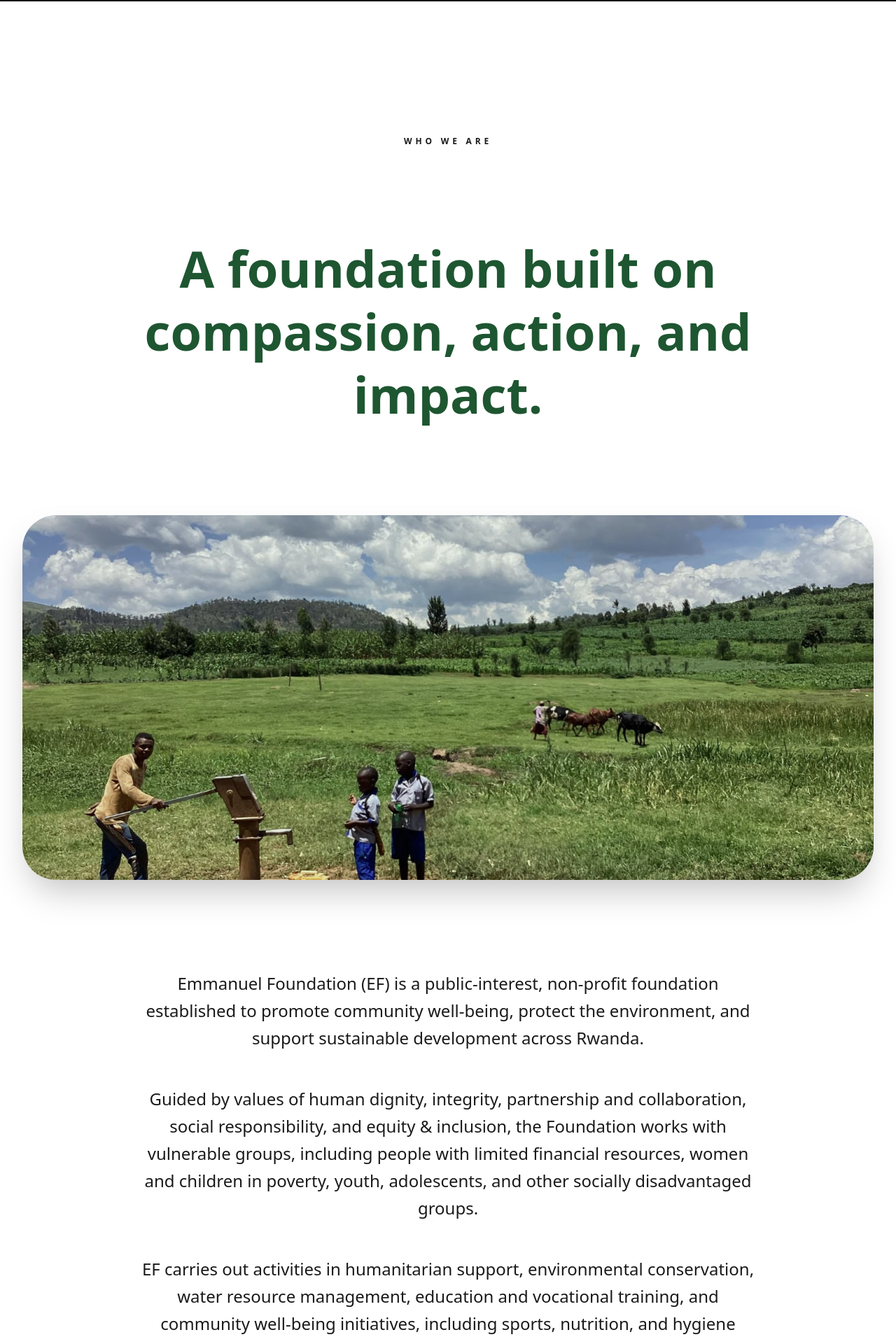
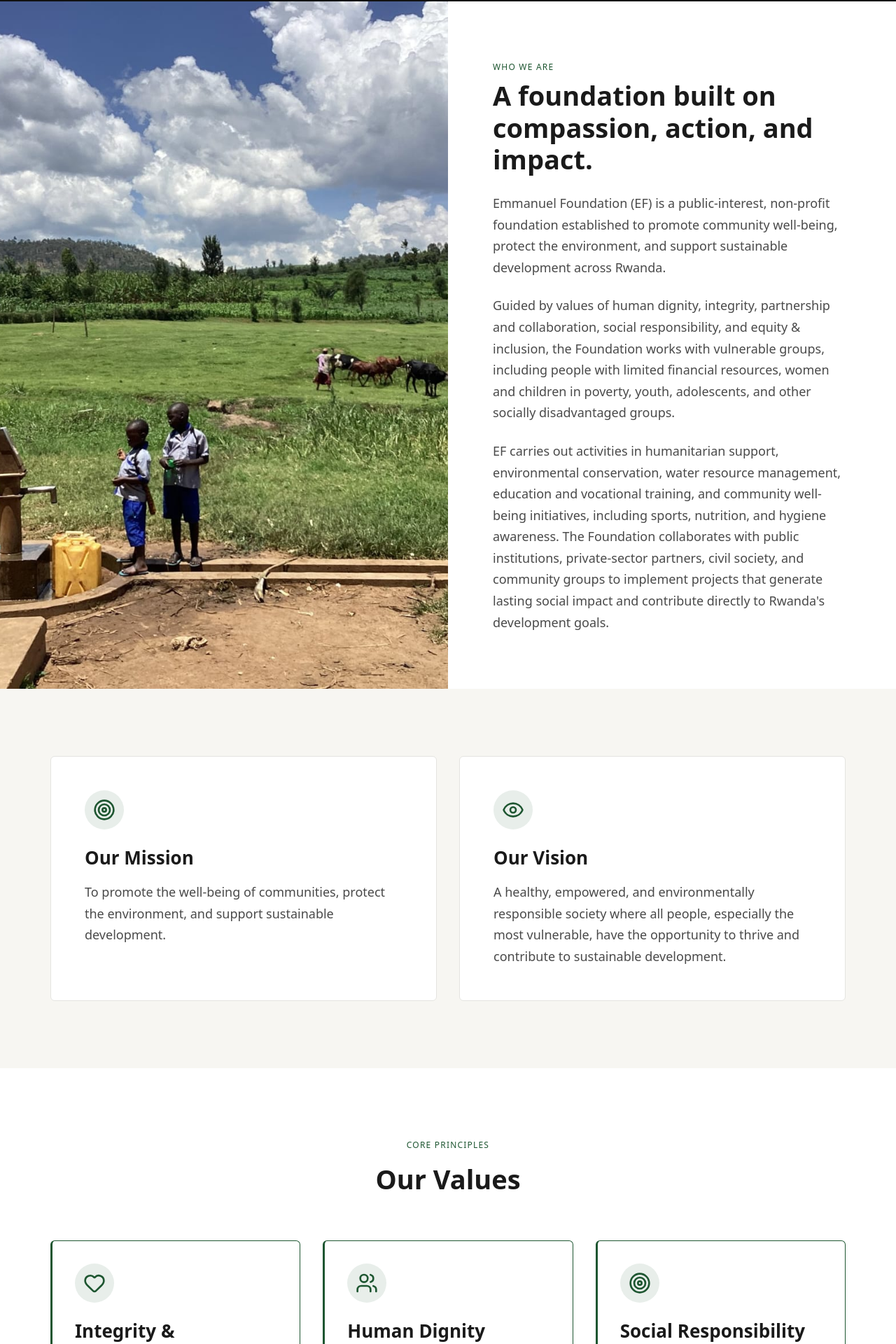
Before and after one commit to Smiley2507/emmanuel-foundation-website, a Next.js app: page /en/about in a window 1280 px wide. Shown: the part 365-2285 px from the top of the page at 70% size. Built offline with nearby package versions, Linux system fonts and the light colour scheme.

Commit message:
style(about): restructure into 50/50 and dark hero layout

```diff
--- a/src/app/[locale]/about/page.tsx
+++ b/src/app/[locale]/about/page.tsx
@@ -11,69 +11,57 @@ const values = [
         icon: Heart,
         title: 'Integrity & Accountability',
         description: 'We act with transparency, responsibility, and ethical integrity in all our programmes, partnerships, and resource use.',
-        color: 'bg-red-50 text-red-500'
     },
     {
         icon: Users,
         title: 'Human Dignity',
         description: 'We place people at the heart of our work, promoting compassion, respect, and dignity for all individuals and communities we serve.',
-        color: 'bg-blue-50 text-blue-500'
     },
     {
         icon: Target,
         title: 'Social Responsibility',
         description: 'We are committed to positive social impact by acting responsibly, promoting ethical practices, and contributing to community well‑being.',
-        color: 'bg-green-50 text-green-500'
     },
     {
         icon: Shield,
         title: 'Partnership & Collaboration',
         description: 'We work closely with communities, institutions, and development partners to deliver inclusive and locally driven solutions.',
-        color: 'bg-amber-50 text-amber-500'
     },
     {
         icon: Leaf,
         title: 'Equity & Inclusion',
         description: 'We ensure equal opportunities and meaningful participation for all, with special focus on women, youth, children, and vulnerable groups.',
-        color: 'bg-purple-50 text-purple-500'
     }
 ];
 
 export default function AboutPage() {
     return (
-        <div className="flex flex-col min-h-screen font-sans">
+        <div className="flex flex-col min-h-screen">
             <PageHeader title="About Us" subtitle="Driven by compassion. Rooted in community. Focused on lasting impact." />
 
-            {/* Who We Are Section */}
-            <section className="py-48 bg-white overflow-hidden">
-                <div className="max-w-7xl mx-auto px-4 sm:px-6 lg:px-8">
-                    <div className="text-center max-w-4xl mx-auto mb-32">
-                        <motion.div
-                            initial={{ y: 20, opacity: 0 }}
-                            whileInView={{ y: 0, opacity: 1 }}
-                            transition={{ duration: 0.6 }}
-                            viewport={{ once: true }}
-                            className="space-y-8"
-                        >
-                            <span className="text-xs font-sans font-bold uppercase tracking-[0.4em] text-secondary block">Who We Are</span>
-                            <h2 className="text-5xl md:text-7xl font-heading font-black text-primary leading-tight">
-                                A foundation built on compassion, action, and impact.                            </h2>
-                        </motion.div>
-                    </div>
-
-                    <div className="relative aspect-[21/9] rounded-[3rem] overflow-hidden mb-32 shadow-2xl">
-                        <motion.img
-                            initial={{ scale: 1.1 }}
-                            whileInView={{ scale: 1 }}
-                            transition={{ duration: 1.5 }}
+            {/* Who We Are - Split Layout */}
+            <section className="bg-[var(--color-bg-white)]">
+                <div className="flex flex-col lg:flex-row">
+                    <div className="w-full lg:w-1/2 min-h-[600px]">
+                        <img
                             src="/bg-2.jpeg"
                             alt="Who we are"
                             className="w-full h-full object-cover"
                         />
-                        <div className="absolute inset-0 bg-primary/10 mix-blend-multiply" />
                     </div>
-
-                    <div className="max-w-4xl mx-auto text-xl md:text-2xl text-foreground/70 leading-relaxed space-y-12 text-center font-sans font-medium">
+                    <div className="w-full lg:w-1/2 flex items-center bg-[var(--color-bg-white)]">
+                        <div className="py-[40px] px-[24px] lg:py-[80px] lg:px-[64px] max-w-[720px]">
+                            <motion.div
+                                initial={{ x: 50, opacity: 0 }}
+                                whileInView={{ x: 0, opacity: 1 }}
+                                transition={{ duration: 0.8 }}
+                                viewport={{ once: true }}
+                            >
+                                <span className="overline-label">Who We Are</span>
+                                <h2 className="h2 mb-[24px] text-[var(--color-text-primary)]">
+                                    A foundation built on compassion, action, and impact.
+                                </h2>
+                                <div className="body-large text-[var(--color-text-secondary)] space-y-[24px]">
                                     <p>
                                         Emmanuel Foundation (EF) is a public-interest, non-profit foundation established to promote community well-being, protect the environment, and support sustainable development across Rwanda.
                                     </p>
@@ -81,49 +69,47 @@ export default function AboutPage() {
                                         Guided by values of human dignity, integrity, partnership and collaboration, social responsibility, and equity & inclusion, the Foundation works with vulnerable groups, including people with limited financial resources, women and children in poverty, youth, adolescents, and other socially disadvantaged groups.
                                     </p>
                                     <p>
-                            EF carries out activities in humanitarian support, environmental conservation, water resource management, education and vocational training, and community well-being initiatives, including sports, nutrition, and hygiene awareness. The Foundation collaborates with public institutions, private-sector partners, civil society, and community groups to implement projects that generate lasting social impact and contribute directly to Rwanda&apos;s development goals.
+                                        EF carries out activities in humanitarian support, environmental conservation, water resource management, education and vocational training, and community well-being initiatives, including sports, nutrition, and hygiene awareness. The Foundation collaborates with public institutions, private-sector partners, civil society, and community groups to implement projects that generate lasting social impact and contribute directly to Rwanda's development goals.
                                     </p>
+                                </div>
+                            </motion.div>
+                        </div>
                     </div>
                 </div>
             </section>
 
             {/* Mission & Vision */}
-            <section className="py-48 bg-[#FAFAF8]">
-                <div className="max-w-7xl mx-auto px-4 sm:px-6 lg:px-8">
-                    <div className="grid grid-cols-1 md:grid-cols-2 gap-16 relative">
-                        {/* Decorative background circle */}
-                        <div className="absolute top-1/2 left-1/2 -translate-x-1/2 -translate-y-1/2 w-[500px] h-[500px] bg-secondary/5 rounded-full blur-3xl -z-10" />
-
+            <section className="py-[96px] bg-[var(--color-bg-light)]">
+                <div className="max-w-[1200px] mx-auto px-4 sm:px-6 lg:px-8">
+                    <div className="grid grid-cols-1 md:grid-cols-2 gap-[32px]">
                         <motion.div
-                            initial={{ x: -30, opacity: 0 }}
-                            whileInView={{ x: 0, opacity: 1 }}
+                            initial={{ y: 30, opacity: 0 }}
+                            whileInView={{ y: 0, opacity: 1 }}
                             transition={{ duration: 0.6 }}
                             viewport={{ once: true }}
-                            className="group bg-white p-14 rounded-[3rem] shadow-sm hover:shadow-2xl transition-all border border-gray-100 relative overflow-hidden"
+                            className="ui-card p-[48px]"
                         >
-                            <div className="absolute top-0 right-0 w-32 h-32 bg-primary/5 rounded-bl-[4rem] group-hover:scale-110 transition-transform duration-500" />
-                            <div className="w-24 h-24 bg-secondary/10 rounded-2xl flex items-center justify-center mb-10 text-primary group-hover:scale-110 transition-transform duration-500">
-                                <Target size={40} />
+                            <div className="w-[56px] h-[56px] bg-[var(--color-primary-light)] rounded-full flex items-center justify-center mb-[24px] text-[var(--color-primary)]">
+                                <Target size={32} />
                             </div>
-                            <h3 className="text-4xl font-heading font-black text-primary mb-8">Our Mission</h3>
-                            <p className="text-foreground/70 leading-relaxed text-xl font-sans font-medium">
+                            <h3 className="h3 mb-[16px] text-[var(--color-text-primary)]">Our Mission</h3>
+                            <p className="body-large text-[var(--color-text-secondary)]">
                                 To promote the well-being of communities, protect the environment, and support sustainable development.
                             </p>
                         </motion.div>
 
                         <motion.div
-                            initial={{ x: 30, opacity: 0 }}
-                            whileInView={{ x: 0, opacity: 1 }}
+                            initial={{ y: 30, opacity: 0 }}
+                            whileInView={{ y: 0, opacity: 1 }}
                             transition={{ duration: 0.6, delay: 0.2 }}
                             viewport={{ once: true }}
-                            className="group bg-white p-14 rounded-[3rem] shadow-sm hover:shadow-2xl transition-all border border-gray-100 relative overflow-hidden"
+                            className="ui-card p-[48px]"
                         >
-                            <div className="absolute top-0 right-0 w-32 h-32 bg-secondary/10 rounded-bl-[4rem] group-hover:scale-110 transition-transform duration-500" />
-                            <div className="w-24 h-24 bg-primary/10 rounded-2xl flex items-center justify-center mb-10 text-primary group-hover:scale-110 transition-transform duration-500">
-                                <Eye size={40} />
+                            <div className="w-[56px] h-[56px] bg-[var(--color-primary-light)] rounded-full flex items-center justify-center mb-[24px] text-[var(--color-primary)]">
+                                <Eye size={32} />
                             </div>
-                            <h3 className="text-4xl font-heading font-black text-primary mb-8">Our Vision</h3>
-                            <p className="text-foreground/70 leading-relaxed text-xl font-sans font-medium">
+                            <h3 className="h3 mb-[16px] text-[var(--color-text-primary)]">Our Vision</h3>
+                            <p className="body-large text-[var(--color-text-secondary)]">
                                 A healthy, empowered, and environmentally responsible society where all people, especially the most vulnerable, have the opportunity to thrive and contribute to sustainable development.
                             </p>
                         </motion.div>
@@ -131,16 +117,15 @@ export default function AboutPage() {
                 </div>
             </section>
 
-
-            {/* Values */}
-            <section className="py-48 bg-white">
-                <div className="max-w-7xl mx-auto px-4 sm:px-6 lg:px-8 text-center">
-                    <div className="mb-32">
-                        <span className="text-xs font-sans font-bold uppercase tracking-[0.4em] text-secondary">Core Principles</span>
-                        <h2 className="text-5xl md:text-7xl font-heading font-black text-primary mt-6">Our Values</h2>
+            {/* Core Values */}
+            <section className="py-[96px] bg-[var(--color-bg-white)]">
+                <div className="max-w-[1200px] mx-auto px-4 sm:px-6 lg:px-8 text-center">
+                    <div className="mb-[64px]">
+                        <span className="overline-label">Core Principles</span>
+                        <h2 className="h2 text-[var(--color-text-primary)] mt-2">Our Values</h2>
                     </div>
 
-                    <div className="grid grid-cols-1 sm:grid-cols-2 lg:grid-cols-3 gap-12">
+                    <div className="grid grid-cols-1 md:grid-cols-3 gap-[32px] text-left">
                         {values.map((value, index) => (
                             <motion.div
                                 key={value.title}
@@ -148,13 +133,13 @@ export default function AboutPage() {
                                 whileInView={{ y: 0, opacity: 1 }}
                                 transition={{ duration: 0.6, delay: index * 0.1 }}
                                 viewport={{ once: true }}
-                                className="group p-10 bg-white rounded-3xl hover:shadow-2xl transition-all duration-500 border border-gray-100 flex flex-col items-center relative"
+                                className="ui-card flex flex-col items-start p-[32px] border-l-[3px] border-[var(--color-primary)]"
                             >
-                                <div className={`w-20 h-20 ${value.color} rounded-2xl flex items-center justify-center mb-8 transform group-hover:scale-110 transition-transform duration-500 shadow-lg`}>
+                                <div className="w-[56px] h-[56px] bg-[var(--color-primary-light)] rounded-full flex items-center justify-center text-[var(--color-primary)] mb-[24px]">
                                     <value.icon size={32} />
                                 </div>
-                                <h3 className="text-2xl font-heading font-black text-primary mb-6 group-hover:text-secondary transition-colors">{value.title}</h3>
-                                <p className="text-base text-foreground/60 font-sans font-medium tracking-wider">{value.description}</p>
+                                <h3 className="h3 text-[var(--color-text-primary)] mb-[16px]">{value.title}</h3>
+                                <p className="body-base text-[var(--color-text-secondary)]">{value.description}</p>
                             </motion.div>
                         ))}
                     </div>
@@ -163,80 +148,90 @@ export default function AboutPage() {
 
             <TeamSection />
 
-            {/* Challenges & Solutions */}
-            <section className="py-48 bg-white overflow-hidden">
-                <div className="max-w-7xl mx-auto px-4 sm:px-6 lg:px-8">
-                    <div className="flex flex-col lg:flex-row items-center gap-24 mb-48">
-                        <div className="lg:w-1/2 relative">
-                            <div className="absolute top-8 left-8 w-full h-full bg-secondary rounded-[3rem] -z-10" />
+            {/* Why We Exist - Split Layout */}
+            <section className="bg-[var(--color-bg-white)]">
+                <div className="flex flex-col lg:flex-row">
+                    <div className="w-full lg:w-1/2 min-h-[480px]">
                         <img
                             src="/bg-1.jpeg"
                             alt="Providing support"
-                                className="rounded-[3rem] shadow-2xl w-full"
+                            className="w-full h-full object-cover"
                         />
                     </div>
-                        <div className="lg:w-1/2 space-y-12">
-                            <span className="text-xs font-bold uppercase tracking-[0.4em] text-secondary">Why We Exist</span>
-                            <h2 className="text-5xl md:text-6xl font-heading font-black text-primary leading-tight">
+                    <div className="w-full lg:w-1/2 flex items-center bg-[var(--color-bg-white)]">
+                        <div className="py-[40px] px-[24px] lg:py-[80px] lg:px-[64px] max-w-[720px]">
+                            <motion.div
+                                initial={{ x: 50, opacity: 0 }}
+                                whileInView={{ x: 0, opacity: 1 }}
+                                transition={{ duration: 0.8 }}
+                                viewport={{ once: true }}
+                            >
+                                <span className="overline-label">Why We Exist</span>
+                                <h2 className="h2 mb-[24px] text-[var(--color-text-primary)]">
                                     Addressing Today's Challenges with Tomorrow's Solutions
                                 </h2>
-                            <p className="text-xl text-foreground/70 leading-relaxed font-medium font-sans">
+                                <p className="body-large text-[var(--color-text-secondary)]">
                                     Communities across Rwanda — particularly in areas like Rusizi District — face overlapping challenges: environmental degradation, water stress, limited educational and economic opportunities, and insufficient social protection for the most vulnerable. Emmanuel Foundation was created not to offer temporary relief, but to build lasting systems that empower communities to sustain their own progress long after our programmes conclude.
                                 </p>
-                        </div>
-                    </div>
-
-                    <div className="flex flex-col lg:flex-row-reverse items-center gap-24">
-                        <div className="lg:w-1/2 relative">
-                            <div className="absolute top-8 right-8 w-full h-full bg-primary/10 rounded-[3rem] -z-10" />
-                            <img
-                                src="/community-1.jpg"
-                                alt="Community driven"
-                                className="rounded-[3rem] shadow-2xl w-full"
-                            />
-                        </div>
-                        <div className="lg:w-1/2 space-y-12">
-                            <span className="text-xs font-bold uppercase tracking-[0.4em] text-secondary">Our Approach</span>
-                            <h2 className="text-5xl md:text-6xl font-heading font-black text-primary leading-tight">
-                                Community-First, Sustainability-Driven
-                            </h2>
-                            <ul className="space-y-6">
-                                {[
-                                    'Bottom-up solutions — We design programs with communities, not just for them.',
-                                    'Holistic sustainability — Every intervention is designed to create lasting change, not dependency.',
-                                    'Protecting the vulnerable — Women, children, youth, and the elderly are at the center of all we do.',
-                                    'Gender equality — We actively promote women\u2019s participation and leadership in all programs.',
-                                    'Inclusive management — Local voices shape how programs are run and measured.'
-                                ].map((item) => (
-                                    <li key={item} className="flex items-start space-x-4 text-xl text-foreground/70 font-medium">
-                                        <div className="w-3 h-3 mt-2 rounded-full bg-secondary shadow-lg shrink-0" />
-                                        <span>{item}</span>
-                                    </li>
-                                ))}
-                            </ul>
+                            </motion.div>
                         </div>
                     </div>
                 </div>
             </section>
 
+            {/* Our Approach - Split Layout (Image Right) */}
+            <section className="bg-[var(--color-bg-white)]">
+                <div className="flex flex-col lg:flex-row">
+                    <div className="w-full lg:w-1/2 flex items-center bg-[var(--color-bg-white)] order-2 lg:order-1">
+                        <div className="py-[40px] px-[24px] lg:py-[80px] lg:px-[64px] max-w-[720px] ml-auto">
+                            <motion.div
+                                initial={{ x: -50, opacity: 0 }}
+                                whileInView={{ x: 0, opacity: 1 }}
+                                transition={{ duration: 0.8 }}
+                                viewport={{ once: true }}
+                            >
+                                <span className="overline-label">Our Approach</span>
+                                <h2 className="h2 mb-[24px] text-[var(--color-text-primary)]">
+                                    Community-First, Sustainability-Driven
+                                </h2>
+                                <ul className="space-y-[16px]">
+                                    {[
+                                        'Bottom-up solutions — We design programs with communities, not just for them.',
+                                        'Holistic sustainability — Every intervention is designed to create lasting change, not dependency.',
+                                        'Protecting the vulnerable — Women, children, youth, and the elderly are at the center of all we do.',
+                                        'Gender equality — We actively promote women’s participation and leadership in all programs.',
+                                        'Inclusive management — Local voices shape how programs are run and measured.'
+                                    ].map((item) => (
+                                        <li key={item} className="flex items-start text-[16px] text-[var(--color-text-secondary)] font-medium">
+                                            <div className="w-[8px] h-[8px] mt-[8px] rounded-full bg-[var(--color-primary)] shrink-0 mr-[16px]" />
+                                            <span>{item}</span>
+                                        </li>
+                                    ))}
+                                </ul>
+                            </motion.div>
+                        </div>
+                    </div>
+                    <div className="w-full lg:w-1/2 min-h-[480px] order-1 lg:order-2">
+                        <img
+                            src="/community-1.jpg"
+                            alt="Community driven"
+                            className="w-full h-full object-cover"
+                        />
+                    </div>
+                </div>
+            </section>
+
             {/* CTA Section */}
-            <section className="py-24 relative overflow-hidden">
-                <div className="absolute inset-0 z-0">
-                    <div
-                        className="absolute inset-0 bg-fixed bg-center bg-cover"
-                        style={{ backgroundImage: 'url("/bg-3.jpeg")' }}
-                    />
-                    <div className="absolute inset-0 bg-primary/90" />
-                </div>
-
-                <div className="relative z-10 max-w-4xl mx-auto px-4 text-center text-white space-y-8">
-                    <h2 className="text-4xl md:text-6xl font-heading font-black text-secondary">Be Part of Our Foundation</h2>
-                    <p className="text-xl md:text-2xl opacity-90 leading-relaxed font-sans font-medium">
+            <section className="py-[96px] bg-[var(--color-primary)] relative overflow-hidden">
+                <div className="absolute inset-0 bg-black/20" />
+                <div className="relative z-10 max-w-[800px] mx-auto px-4 text-center text-white space-y-[40px]">
+                    <h2 className="h2">Be Part of Our Foundation</h2>
+                    <p className="body-large text-white/85">
                         Emmanuel Foundation is at the beginning of its journey. Your early support — financial or otherwise — directly shapes what we are able to build. Join us now, when your contribution has the most impact.
                     </p>
-                    <div className="pt-8">
+                    <div>
                         <Link href="/donate">
-                            <button className="bg-secondary text-primary px-12 py-5 rounded-md font-heading font-black text-xl hover:bg-white transition-all shadow-xl active:scale-95">
+                            <button className="btn-inverse">
                                 Support Us Today
                             </button>
                         </Link>
```
Lines whose indentation alone changed are shown as unchanged.
